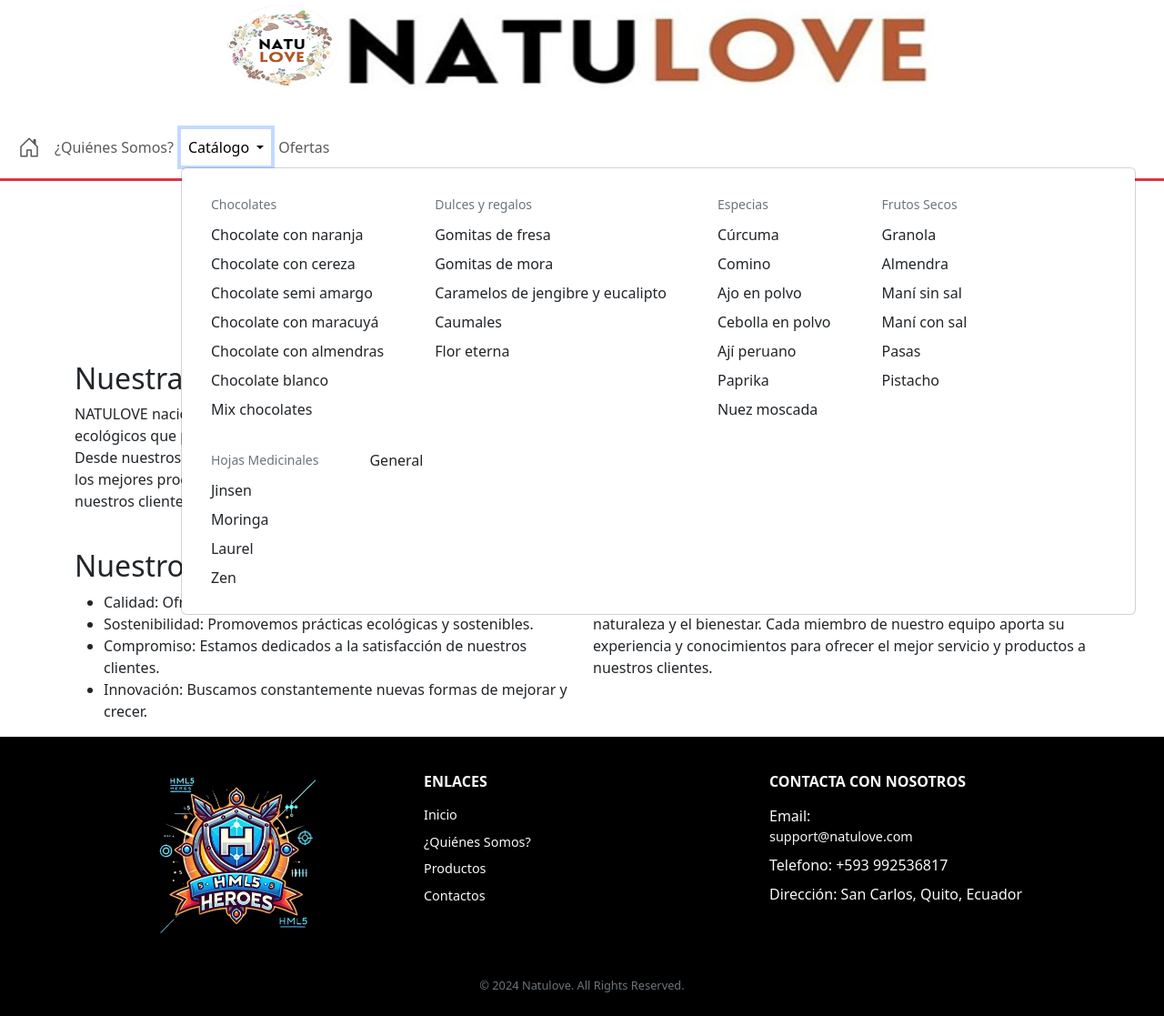
After one commit to SanmartinJose/AWD22962024HTMLHeroes, a PHP site: page /php/aboutUs.php in a window 1280 px wide, after a click on "Catálogo". The commit adds this page. Shown: the whole page at 91% size. Run offline with PHP 8.4, Linux system fonts and the light colour scheme; some libraries are stand-ins or nearby versions.

Commit message:
Fix navegation and implement About Us

```diff
--- a/06.-Code/NATULOVE-PHP/index.php
+++ b/06.-Code/NATULOVE-PHP/index.php
@@ -12,7 +12,6 @@
   <!-- Agregar Bootstrap para los estilos -->
   <link href="https://cdn.jsdelivr.net/npm/bootstrap@5.3.3/dist/css/bootstrap.min.css" rel="stylesheet" integrity="sha384-QWTKZyjpPEjISv5WaRU9OFeRpok6YctnYmDr5pNlyT2bRjXh0JMhjY6hW+ALEwIH" crossorigin="anonymous">
   <link href="https://cdn.jsdelivr.net/npm/bootstrap-icons/font/bootstrap-icons.css" rel="stylesheet">
-  <link rel="stylesheet" href="../NATULOVE-PHP/css/Footer.css" >
 
 </head>
 
@@ -97,12 +96,12 @@
 </div>
 
 
-  <!-- Agregar scripts de Bootstrap -->
+
   <script src="https://code.jquery.com/jquery-3.5.1.slim.min.js"></script>
   <script src="https://cdn.jsdelivr.net/npm/@popperjs/core@2.4.4/dist/umd/popper.min.js"></script>
   <script src="https://maxcdn.bootstrapcdn.com/bootstrap/4.5.2/js/bootstrap.min.js"></script>
 
-  <!-- Incluir el Footer -->
+
   <?php include 'php/footer.php'; ?>
 </body>
 </html>
--- a/06.-Code/NATULOVE-PHP/php/Navbar.php
+++ b/06.-Code/NATULOVE-PHP/php/Navbar.php
@@ -1,5 +1,11 @@
-
-
+<?php
+    $current_page = basename($_SERVER['PHP_SELF']);
+    if ($current_page == 'index.php') {
+        $direction = "";
+    } else {
+        $direction = "../";
+    }
+?>
 <head>
    <meta charset="UTF-8">
   <meta name="viewport" content="width=device-width, initial-scale=1.0">
@@ -14,7 +20,7 @@
 <body>
 	<div>
 	<center>
-	  <p><img src="../../NATULOVE-PHP/imagenes/logo1.png" width="791" height="112" alt=""/></p>
+	  <p><img src="<?php echo $direction ?>imagenes/logo1.png" width="791" height="112" alt=""/></p>
 	</center>
 	</div>
 
@@ -26,17 +32,17 @@
     <div class="collapse navbar-collapse" id="navbarSupportedContent">
       <ul class="navbar-nav me-auto mb-2 mb-lg-0 d-flex align-items-center">
         <li class="nav-item">
-          <a class="nav-link d-flex align-items-center" href="../../NATULOVE-PHP/index.php">
+          <a class="nav-link d-flex align-items-center" href="<?php echo $direction ?>index.php">
             <i class="bi bi-house-door fs-4"></i>
           </a>
         </li>
         <li class="nav-item d-flex align-items-center">
         </li>
         <li class="nav-item">
-          <a class="nav-link" href="../../NATULOVE-PHP/php/almondsDescrip.php">¿Quiénes Somos?</a>
+          <a class="nav-link" href="<?php echo $direction ?>php/aboutUs.php">¿Quiénes Somos?</a>
         </li>
         <li class="nav-item dropdown">
-          <a class="nav-link dropdown-toggle" href="../../NATULOVE-PHP/php/natuLove.php" id="navbarDropdown" role="button" data-bs-toggle="dropdown" aria-expanded="false">
+          <a class="nav-link dropdown-toggle" href="<?php echo $direction ?>php/natuLove.php" id="navbarDropdown" role="button" data-bs-toggle="dropdown" aria-expanded="false">
             Catálogo
           </a>
           <div class="dropdown-menu" aria-labelledby="navbarDropdown" style="min-width: 1050px;">
@@ -49,7 +55,7 @@
                 <a class="dropdown-item" href="#">Chocolate con maracuyá</a>
                 <a class="dropdown-item" href="#">Chocolate con almendras</a>
                 <a class="dropdown-item" href="#">Chocolate blanco</a>
-                <a class="dropdown-item" href="../../NATULOVE-PHP/php/chocolateDescrip.php">Mix chocolates</a>
+                <a class="dropdown-item" href="<?php echo $direction ?>php/chocolateDescrip.php">Mix chocolates</a>
               </div>
               <div>
                 <h6 class="dropdown-header">Dulces y regalos</h6>
@@ -57,7 +63,7 @@
                 <a class="dropdown-item" href="#">Gomitas de mora</a>
                 <a class="dropdown-item" href="#">Caramelos de jengibre y eucalipto</a>
                 <a class="dropdown-item" href="#">Caumales</a>
-                <a class="dropdown-item" href="../../NATULOVE-PHP/php/eternalFlower.php">Flor eterna</a>
+                <a class="dropdown-item" href="<?php echo $direction ?>php/eternalFlower.php">Flor eterna</a>
               </div>
               <div>
                 <h6 class="dropdown-header">Especias</h6>
@@ -66,17 +72,17 @@
                 <a class="dropdown-item" href="#">Ajo en polvo</a>
                 <a class="dropdown-item" href="#">Cebolla en polvo</a>
                 <a class="dropdown-item" href="#">Ají peruano</a>
-                <a class="dropdown-item" href="../../NATULOVE-PHP/php/paprikaDescrip.php">Paprika</a>
+                <a class="dropdown-item" href="<?php echo $direction ?>php/paprikaDescrip.php">Paprika</a>
                 <a class="dropdown-item" href="#">Nuez moscada</a>
               </div>
               <div>
                 <h6 class="dropdown-header">Frutos Secos</h6>
-                <a class="dropdown-item" href="../../NATULOVE-PHP/php/granolaDescrip.php">Granola</a>
-                <a class="dropdown-item" href="../../NATULOVE-PHP/php/almondsDescrip.php">Almendra</a>
+                <a class="dropdown-item" href="<?php echo $direction ?>php/granolaDescrip.php">Granola</a>
+                <a class="dropdown-item" href="<?php echo $direction ?>php/almondsDescrip.php">Almendra</a>
                 <a class="dropdown-item" href="#">Maní sin sal</a>
                 <a class="dropdown-item" href="#">Maní con sal</a>
                 <a class="dropdown-item" href="#">Pasas</a>
-                <a class="dropdown-item" href="../../NATULOVE-PHP/php/pistachoDescrip.php">Pistacho</a>
+                <a class="dropdown-item" href="<?php echo $direction ?>php/pistachoDescrip.php">Pistacho</a>
               </div>
               <div>
                 <h6 class="dropdown-header">Hojas Medicinales</h6>
@@ -86,7 +92,7 @@
                 <a class="dropdown-item" href="#">Zen</a>
               </div>
               <div>
-                <a class="dropdown-item" href="../../NATULOVE-PHP/php/catalogPro.php">General</a>
+                <a class="dropdown-item" href="<?php echo $direction ?>php/catalogPro.php">General</a>
               </div>
             </div>
           </div>
--- /dev/null
+++ b/06.-Code/NATULOVE-PHP/php/aboutUs.php
@@ -0,0 +1,55 @@
+<!DOCTYPE html>
+<html lang="es">
+<head>
+    <meta charset="UTF-8">
+    <meta name="viewport" content="width=device-width, initial-scale=1.0">
+    <title>Quiénes Somos - NATULOVE</title>
+    <link href="https://cdn.jsdelivr.net/npm/bootstrap@5.3.3/dist/css/bootstrap.min.css" rel="stylesheet" integrity="sha384-QWTKZyjpPEjISv5WaRU9OFeRpok6YctnYmDr5pNlyT2bRjXh0JMhjY6hW+ALEwIH" crossorigin="anonymous">
+    <link href="https://cdn.jsdelivr.net/npm/bootstrap-icons/font/bootstrap-icons.css" rel="stylesheet">
+</head>
+<body>
+<?php include 'Navbar.php'; ?>
+
+    <div class="container mt-5">
+        <div class="row">
+            <div class="col-md-12 text-center">
+                <h1>Quiénes Somos</h1>
+                <p class="lead">Bienvenidos a NATULOVE, tu tienda de alimentos y decoraciones naturales.</p>
+            </div>
+        </div>
+        <div class="row mt-4">
+            <div class="col-md-6">
+                <h2>Nuestra Historia</h2>
+                <p>NATULOVE nació con la misión de ofrecer productos naturales y ecológicos que promuevan un estilo de vida saludable y sostenible. Desde nuestros inicios, hemos trabajado arduamente para seleccionar los mejores productos que respeten el medio ambiente y beneficien a nuestros clientes.</p>
+            </div>
+            <div class="col-md-6">
+                <h2>Nuestra Misión</h2>
+                <p>En NATULOVE, nos comprometemos a proporcionar alimentos y decoraciones naturales de alta calidad. Creemos en la importancia de cuidar nuestro planeta y fomentar prácticas sostenibles. Nuestra misión es inspirar a nuestros clientes a vivir de manera más consciente y respetuosa con la naturaleza.</p>
+            </div>
+        </div>
+        <div class="row mt-4">
+            <div class="col-md-6">
+                <h2>Nuestros Valores</h2>
+                <ul>
+                    <li>Calidad: Ofrecemos productos de la más alta calidad.</li>
+                    <li>Sostenibilidad: Promovemos prácticas ecológicas y sostenibles.</li>
+                    <li>Compromiso: Estamos dedicados a la satisfacción de nuestros clientes.</li>
+                    <li>Innovación: Buscamos constantemente nuevas formas de mejorar y crecer.</li>
+                </ul>
+            </div>
+            <div class="col-md-6">
+                <h2>Nuestro Equipo</h2>
+                <p>Contamos con un equipo de profesionales apasionados por la naturaleza y el bienestar. Cada miembro de nuestro equipo aporta su experiencia y conocimientos para ofrecer el mejor servicio y productos a nuestros clientes.</p>
+            </div>
+        </div>
+    </div>
+
+
+  <script src="https://code.jquery.com/jquery-3.5.1.slim.min.js"></script>
+  <script src="https://cdn.jsdelivr.net/npm/@popperjs/core@2.4.4/dist/umd/popper.min.js"></script>
+  <script src="https://maxcdn.bootstrapcdn.com/bootstrap/4.5.2/js/bootstrap.min.js"></script>
+
+  <?php include 'footer.php'; ?>
+
+</body>
+</html>
--- a/06.-Code/NATULOVE-PHP/php/footer.php
+++ b/06.-Code/NATULOVE-PHP/php/footer.php
@@ -1,19 +1,29 @@
-
+<?php
+    $current_page = basename($_SERVER['PHP_SELF']);
+    if ($current_page == 'index.php') {
+        $direction = "";
+    } else {
+        $direction = "../";
+    }
+?>
+<head>
+    <link rel="stylesheet" href="<?php echo $direction ?>css/Footer.css" >
+</head>
 <footer class="footer bg-black text-light py-4">
     <div class="container">
         <div class="row">
             <!-- Logo Section -->
             <div class="col-md-2">
-                <img src="../../NATULOVE-PHP/imagenes/LogoTeam.png" alt="Develop Team Logo" class="img-fluid" />
+                <img src="<?php echo $direction ?>imagenes/LogoTeam.png" alt="Develop Team Logo" class="img-fluid" />
             </div>
             <!-- Navigation Links -->
             <div class="col-md-3">
                 <h5 class="text-uppercase">Enlaces</h5>
                 <ul class="list-unstyled">
-                    <li><a href="../../NATULOVE-PHP/index.php" class="footer-link">Inicio</a></li>
-                    <li><a href="/about" class="footer-link">¿Quiénes Somos?</a></li>
-                    <li><a href="../../NATULOVE-PHP/php/catalogPro.php" class="footer-link">Productos</a></li>
-                    <li><a href="/contact" class="footer-link">Contactos</a></li>
+                    <li><a href="<?php echo $direction ?>index.php" class="footer-link">Inicio</a></li>
+                    <li><a href="<?php echo $direction ?>php/aboutUs.php" class="footer-link">¿Quiénes Somos?</a></li>
+                    <li><a href="<?php echo $direction ?>php/catalogPro.php" class="footer-link">Productos</a></li>
+                    <li><a href="#contact" class="footer-link">Contactos</a></li>
                 </ul>
             </div>
             <!-- Contact Info -->
--- a/06.-Code/NATULOVE-PHP/php/granolaDescrip.php
+++ b/06.-Code/NATULOVE-PHP/php/granolaDescrip.php
@@ -5,7 +5,6 @@
     <meta name="viewport" content="width=device-width, initial-scale=1.0">
     <title>Descripción del Producto - Flor Eterna</title>
     <link rel="stylesheet" href="../../NATULOVE-PHP/css/ProductDescription.css">
-    <link rel="stylesheet" href="../../NATULOVE-PHP/css/Footer.css">
 </head>
 <body>
 <?php include 'Navbar.php'; ?>
```
Also changed, not shown: 06.-Code/NATULOVE-PHP/php/index.php (deleted, +0 -105 lines), 06.-Code/natulove/src/Components/Navbar.js (+0 -10 lines).
